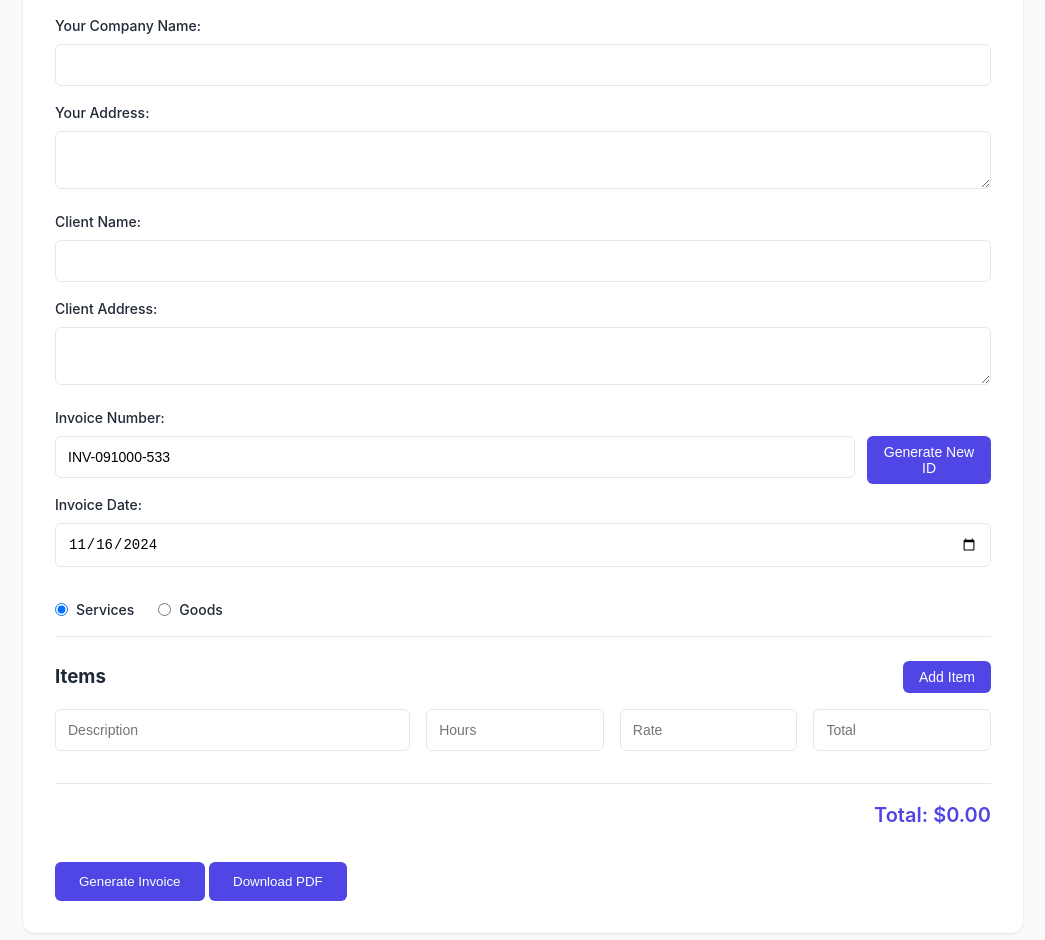
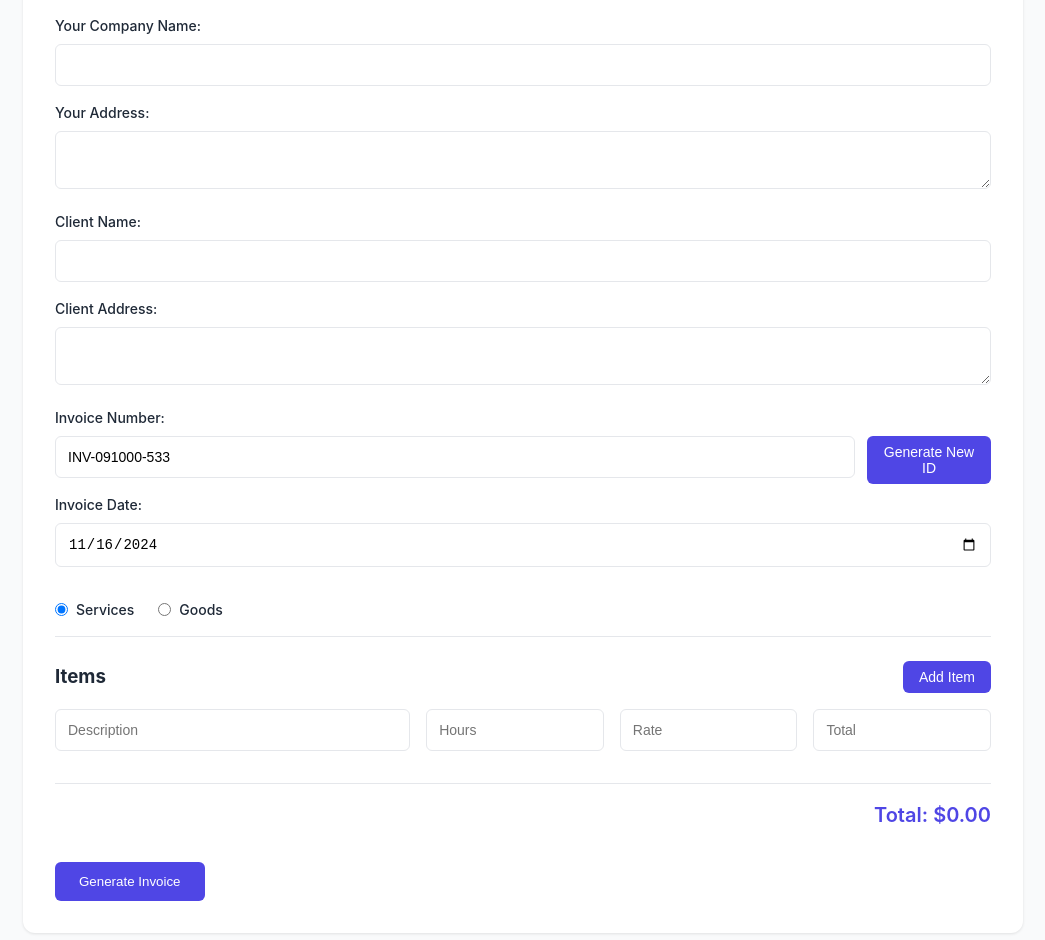
Before and after one commit to j4rola/invoice-generator, a plain HTML site: page index.html in a window 1280 px wide. Shown: the part 126-1066 px from the top of the page, without its empty margins (117-1162 px from the left). Drawn offline with nearby package versions, Linux system fonts and the light colour scheme.

Commit message:
Update index.html

```diff
--- a/index.html
+++ b/index.html
@@ -57,8 +57,10 @@
 
             <div id="runningTotal" class="running-total">Total: $0.00</div>
 
-            <button onclick="generateInvoice()">Generate Invoice</button>
-            <button onclick="downloadPDF()">Download PDF</button>
+            <div class="button-group">
+                <button onclick="generateInvoice()">Generate Invoice</button>
+                <button id="downloadButton" onclick="downloadPDF()" style="display: none;">Download PDF</button>
+            </div>
         </div>
 
         <!-- Preview Section -->
```
